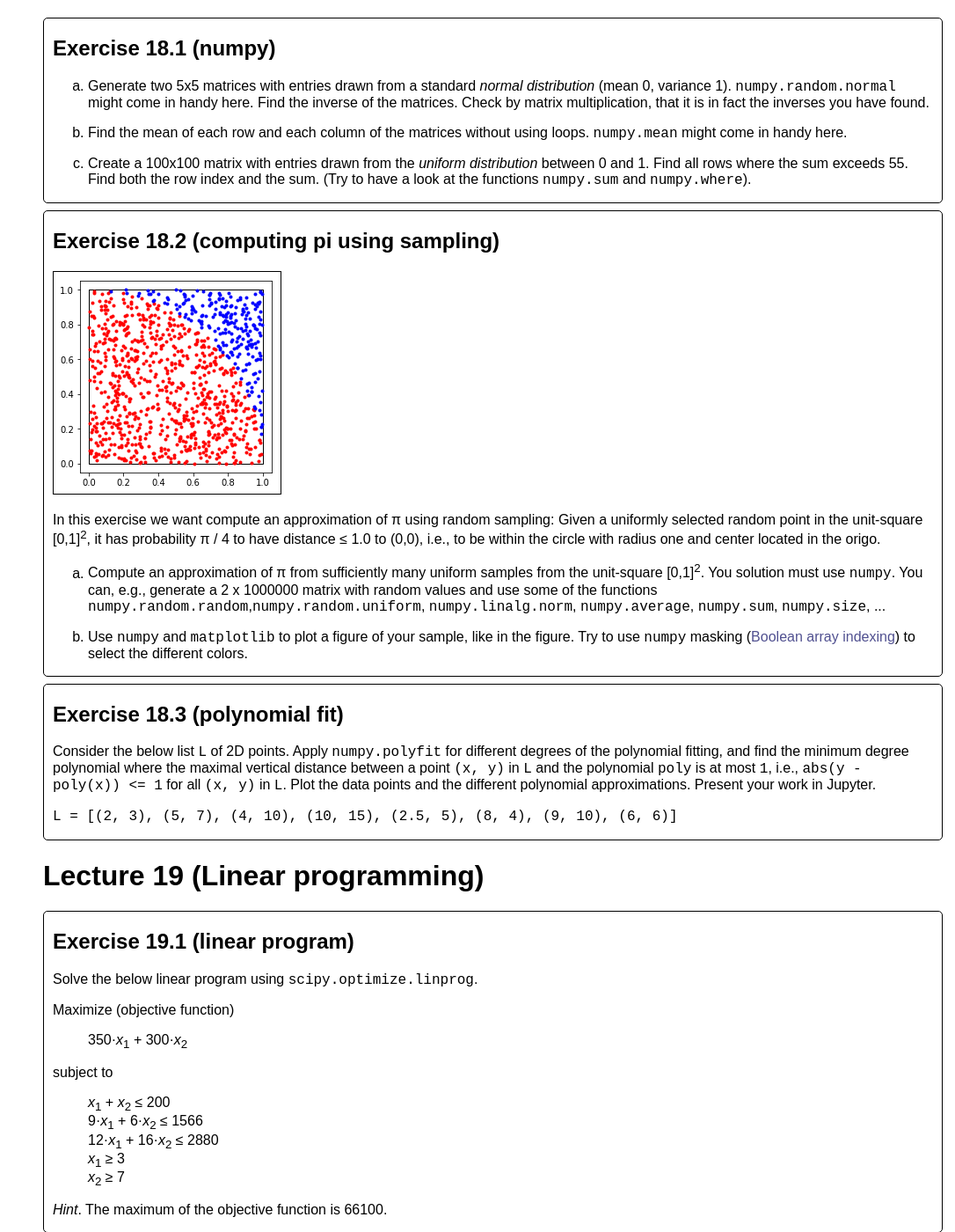
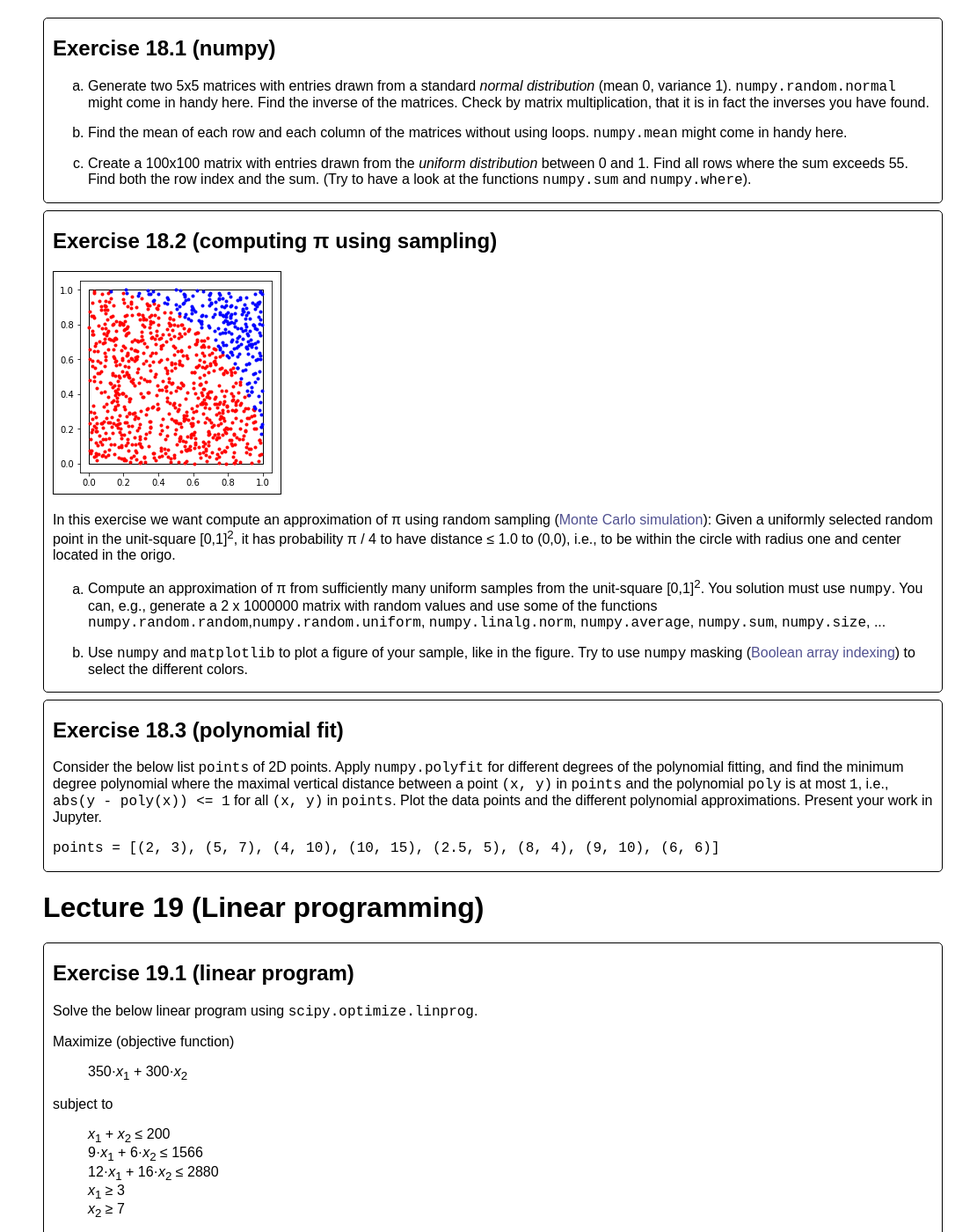
Before and after one commit to gsbrodal/gsbrodal.github.io, a Jekyll site: the page built from ipsa/exercises.html, in a window 1280 px wide and 1400 px high, scrolled down 40104 px. Shown: the whole window at 88% size, without its empty margins (194-1280 px from the left). Built offline with Jekyll 4.4.1, drawn with Linux system fonts in a browser that asks for light colours; some of the changed text lies outside the part shown.

Commit message:
exercises.html

```diff
--- a/ipsa/exercises.html
+++ b/ipsa/exercises.html
@@ -1769,9 +1769,9 @@ text = re.sub(&#39;[ \n,.]&#39;, &#39;&#39;, text).lower()
 </ol>
 </div>
 <div class="exercise">
-<h2>Exercise 18.2 (computing pi using sampling)</h2>
+<h2>Exercise 18.2 (computing π using sampling)</h2>
 <p><img alt="Circle sampling" src="images/circle_sample.png" /></p>
-<p>In this exercise we want compute an approximation of π using random sampling: Given a uniformly selected random point in the unit-square [0,1]<sup>2</sup>, it has probability π / 4 to have distance ≤ 1.0 to (0,0), i.e., to be within the circle with radius one and center located in the origo.</p>
+<p>In this exercise we want compute an approximation of π using random sampling (<a target="_blank" href="https://en.wikipedia.org/wiki/Monte_Carlo_method">Monte Carlo simulation</a>): Given a uniformly selected random point in the unit-square [0,1]<sup>2</sup>, it has probability π / 4 to have distance ≤ 1.0 to (0,0), i.e., to be within the circle with radius one and center located in the origo.</p>
 <ol>
 <li>
 <p>Compute an approximation of π from sufficiently many uniform samples from the unit-square [0,1]<sup>2</sup>. You solution must use <code>numpy</code>. You can, e.g., generate a 2 x 1000000 matrix with random values and use some of the functions <code>numpy.random.random</code>,<code>numpy.random.uniform</code>, <code>numpy.linalg.norm</code>, <code>numpy.average</code>, <code>numpy.sum</code>, <code>numpy.size</code>, ...</p>
@@ -1783,8 +1783,8 @@ text = re.sub(&#39;[ \n,.]&#39;, &#39;&#39;, text).lower()
 </div>
 <div class="exercise">
 <h2>Exercise 18.3 (polynomial fit)</h2>
-<p>Consider the below list <code>L</code> of 2D points. Apply <code>numpy.polyfit</code> for different degrees of the polynomial fitting, and find the minimum degree polynomial where the maximal vertical distance between a point <code>(x, y)</code> in <code>L</code> and the polynomial <code>poly</code> is at most <code>1</code>, i.e., <code>abs(y - poly(x)) &lt;= 1</code> for all <code>(x, y)</code> in <code>L</code>.  Plot the data points and the different polynomial approximations. Present your work in Jupyter.</p>
-<div class="codehilite"><pre><span></span><code>L = [(2, 3), (5, 7), (4, 10), (10, 15), (2.5, 5), (8, 4), (9, 10), (6, 6)]
+<p>Consider the below list <code>points</code> of 2D points. Apply <code>numpy.polyfit</code> for different degrees of the polynomial fitting, and find the minimum degree polynomial where the maximal vertical distance between a point <code>(x, y)</code> in <code>points</code> and the polynomial <code>poly</code> is at most <code>1</code>, i.e., <code>abs(y - poly(x)) &lt;= 1</code> for all <code>(x, y)</code> in <code>points</code>.  Plot the data points and the different polynomial approximations. Present your work in Jupyter.</p>
+<div class="codehilite"><pre><span></span><code>points = [(2, 3), (5, 7), (4, 10), (10, 15), (2.5, 5), (8, 4), (9, 10), (6, 6)]
 </code></pre></div>
 </div>
 <a name="lecture19"></a>
```
Also changed, not shown: other parts of ipsa/exercises.html (+3 -3 lines).
